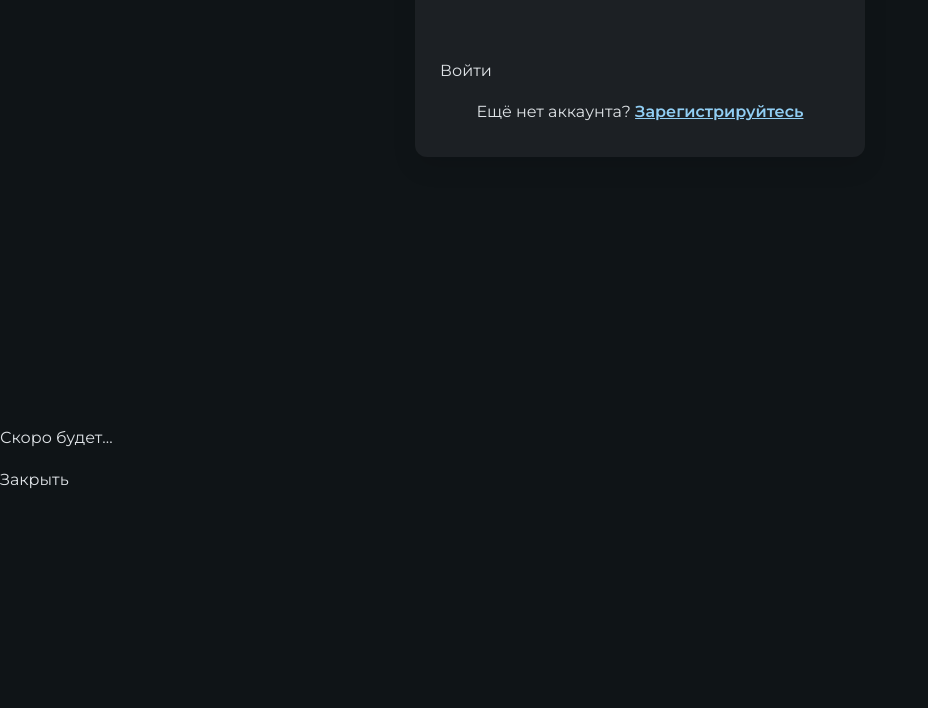
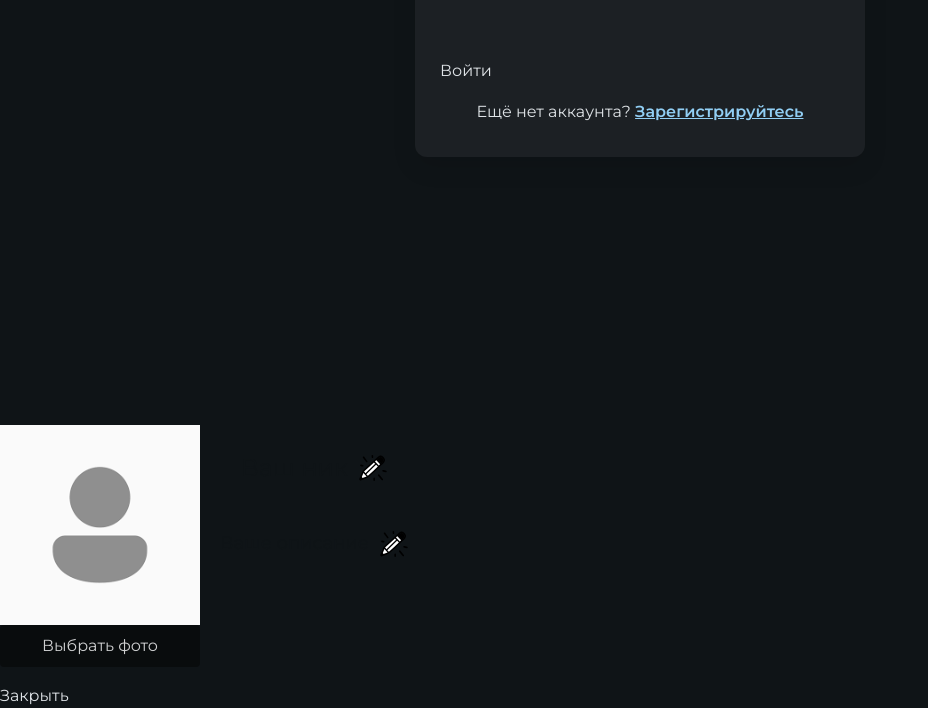
Before and after one commit to denis0001-dev/FromChat, a website built with Vite: page frontend/index.html in a window 1280 px wide. Shown: the part 375-1083 px from the top of the page, without its empty margins (0-928 px from the left). Before the commit the page ends 867 px from the top, so only its background shows below. Built offline with nearby package versions, Linux system fonts and the light colour scheme; no server answers; what mdui would draw is missing.

Commit message:
Add profile

```diff
--- a/frontend/index.html
+++ b/frontend/index.html
@@ -120,7 +120,9 @@
                     <header class="chat-header-left">
                         <div id="productname">Loading...</div>
                         <div class="profile">
-                            <a href="#" id="profbut"><img src="./src/images/default-avatar.png" alt=""></a>
+                            <a href="#" id="profbut">
+                                <img src="./src/images/default-avatar.png" alt="" id="preview1" />
+                            </a>
                         </div>
                     </header>
                     <div class="chat-tabs">
@@ -189,10 +191,35 @@
                 </div>
             </div>
         </div>
+
         <mdui-dialog id="profile-dialog" close-on-overlay-click close-on-esc>
-            <p>
-            Скоро будет...
-            </p>
+            <div class="name-and-img">
+                <div id="icon-profile">
+                    <img id="preview" src="./src/images/default-avatar.png" alt="Ваше фото" />
+                    <button id="uploadButton">Выбрать фото</button>
+                    <input type="file" id="fileInput" accept="image/*" />
+                </div>
+                <div class="name-and-discription">
+                    <div class="name">
+                        <div id="name-title">
+                            <p id="text-nik">Ваш ник</p>
+                            <input type="text" id="nik" style="display: none;" />
+                        </div>
+                        <div id="change-name">
+                            <img src="./src/images/pesel.svg" alt="" />
+                        </div>
+                    </div>
+                    <div class="discription">
+                        <div id="discription-title">
+                            <p id="text-discr">Ваше описание</p>
+                            <input type="text" id="discr" style="display: none;" />
+                        </div>
+                        <div id="change-discription">
+                            <img src="./src/images/pesel.svg" alt="">
+                        </div>
+                    </div>
+                </div>
+            </div>
 
             <p>
                 <mdui-button id="profile-dialog-close">Закрыть</mdui-button>
--- /dev/null
+++ b/frontend/src/css/_prifole.scss
@@ -0,0 +1,104 @@
+@use "common/colors" as *;
+@use "common/material" as *;
+
+.name-and-img{
+    display: flex;
+    flex-direction: row;
+    gap: 20px;
+
+    #icon-profile{
+        display: flex;
+        flex-direction: column;
+        justify-content: center;
+        #preview {
+            width: 200px;
+                height: auto;
+                display: flex;
+                img{
+                    width: 96px;
+                    height: 95px;
+                }
+            }
+        #uploadButton {
+                background-color: rgba(0,0,0,0.5);
+                color: #fff;
+                border: none;
+                padding: 8px 16px;
+                cursor: pointer;
+                border-radius: 4px;
+                font-size: 16px;
+                opacity: 0.8;
+            }
+        #uploadButton:hover {
+                opacity: 1;
+            }
+            /* скрываем чекбокс, чтобы он был только триггером */
+            #fileInput {
+                display: none;
+            }
+    }
+    .name-and-discription{
+        display: flex;
+        flex-direction: column;
+        gap: 0;
+        .name{
+            display: flex;
+            flex-direction: row;
+            flex-wrap: wrap;
+            gap: 10px;
+            justify-content: center;
+            #name-title{
+                display: flex;
+                margin: 0;
+                #text-nik{
+                    display: flex;
+                }
+                p{
+                    display: flex;
+                    color: $color-dark-surface;
+                    align-items: center;
+                    font-size: 24px;
+                }
+            }
+            #change-name{
+                display: flex;
+                align-items: center;
+                cursor: pointer;
+                img{
+                    align-items: center;
+                    width: 30px;
+                    height: 30px;
+
+                }
+            }
+        }
+        .discription{
+            display: flex;
+            flex-direction: row;
+            flex-wrap: wrap;
+            gap: 10px;
+            justify-content: center;
+            #discription-title{
+                display: flex;
+                margin: 0;
+                p{
+                    display: flex;
+                    color: $color-dark-surface;
+                    align-items: center;
+                    font-size: 18px;
+                }
+            }
+            #change-discription{
+                display: flex;
+                align-items: center;
+                cursor: pointer;
+                img{
+                    align-items: center;
+                    width: 30px;
+                    height: 30px;
+
+                }
+            }
+        }
+    }
+}
--- a/frontend/src/css/style.scss
+++ b/frontend/src/css/style.scss
@@ -1,5 +1,6 @@
 @use "auth";
 @use "chat";
+@use "prifole";
 @use "panelchat";
 @use "common/animations";
 @use "common/components";
@@ -25,6 +26,7 @@ body {
 }
 
 mdui-dialog {
+
     > *:first-child {
         margin-block-start: 0;
     }
--- a/frontend/src/main.ts
+++ b/frontend/src/main.ts
@@ -6,3 +6,4 @@ import "./material";
 import "./chat";
 import "./leftpanel";
 import "./init";
+import "./profile";
--- /dev/null
+++ b/frontend/src/profile.ts
@@ -0,0 +1,63 @@
+const fileInput = document.getElementById('fileInput') as HTMLInputElement;
+const preview = document.getElementById('preview') as HTMLImageElement;
+const preview1 = document.getElementById('preview1') as HTMLImageElement;
+const button = document.getElementById('uploadButton')!;
+
+if (fileInput && preview && button) {
+    // при клике по кнопке откроем диалог выбора файла
+    button.addEventListener('click', () => {
+        fileInput.click();
+    });
+
+    // при выборе файла — показываем его
+    fileInput.addEventListener('change', () => {
+        const file: File | null = fileInput.files ? fileInput.files[0] : null;
+        if (file) {
+            const reader: FileReader = new FileReader();
+            reader.onload = (e: ProgressEvent<FileReader>) => {
+                if (e.target && typeof e.target.result === 'string') {
+                    preview.src = e.target.result;
+                    preview1.src = e.target.result;
+                    preview.style.display = 'block';
+                }
+            };
+            reader.readAsDataURL(file);
+        }
+    });
+}
+
+const textDiv = document.getElementById('text-nik')!;
+const input = document.getElementById('nik') as HTMLInputElement;
+const button1 = document.getElementById('change-name')!;
+
+button1.addEventListener('click', () => {
+    if (input.style.display === 'none') {
+        // Переводим в режим редактирования
+        input.value = textDiv.textContent || '';
+        textDiv.style.display = 'none';
+        input.style.display = 'flex';
+    } else {
+        // Сохраняем изменения
+        textDiv.textContent = input.value;
+        textDiv.style.display = 'flex';
+        input.style.display = 'none';
+    }
+});
+
+const textDiv2 = document.getElementById('text-discr')!;
+const input2 = document.getElementById('discr') as HTMLInputElement;
+const button2 = document.getElementById('change-discription')!;
+
+button2.addEventListener('click', () => {
+    if (input2.style.display === 'none') {
+        // Переводим в режим редактирования
+        input2.value = textDiv2.textContent || '';
+        textDiv2.style.display = 'none';
+        input2.style.display = 'flex';
+    } else {
+        // Сохраняем изменения
+        textDiv2.textContent = input2.value;
+        textDiv2.style.display = 'flex';
+        input2.style.display = 'none';
+    }
+});
```
Also changed, not shown: frontend/src/images/pesel.svg (added).
